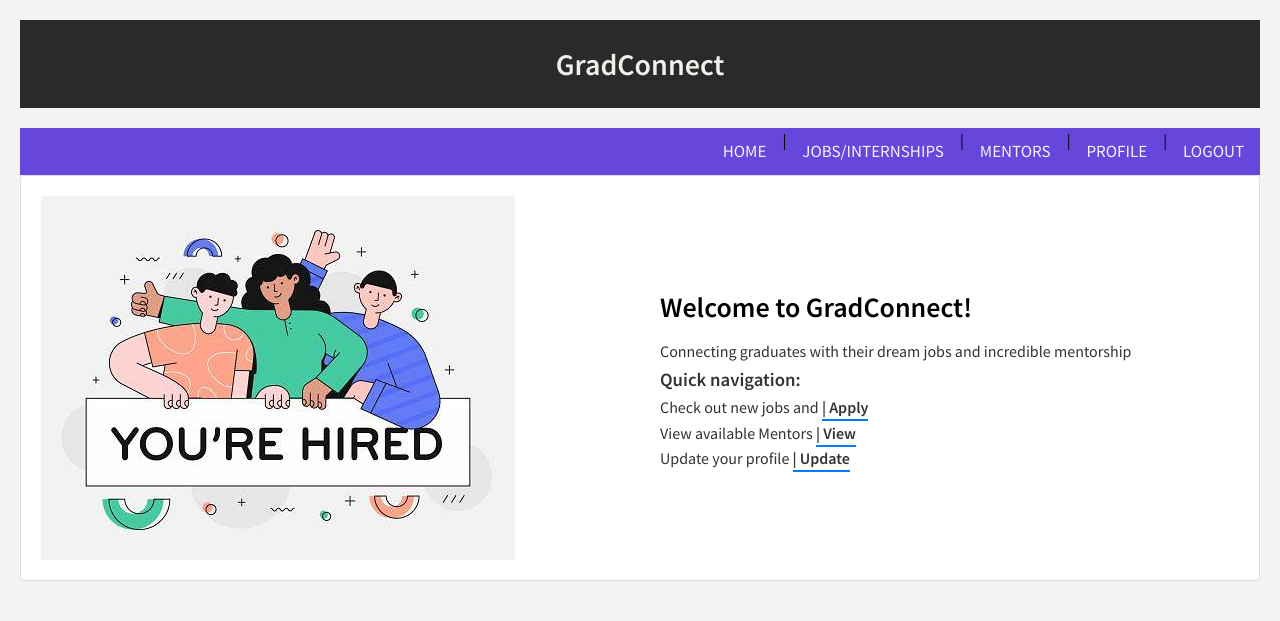
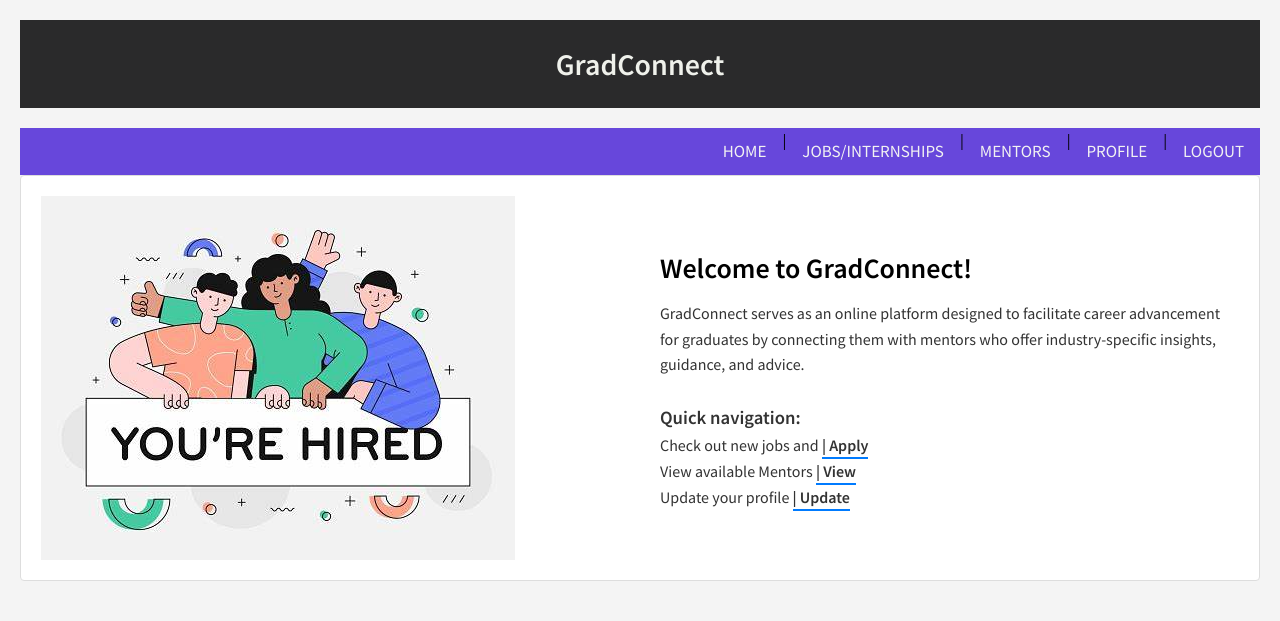
Before and after one commit to RudzaniMatidze/GradConnect, a Django app: page / in a window 1280 px wide. Shown: the top 621 px of the page. Run offline with Django 5.2, Linux system fonts and the light colour scheme.

Commit message:
file updated

```diff
--- a/gradconnect/members/templates/home.html
+++ b/gradconnect/members/templates/home.html
@@ -11,13 +11,15 @@ Home page
     </div>
     <div class="right-content">
         <h1>Welcome to GradConnect!</h1>
-        <p>Connecting graduates with their dream jobs and incredible mentorship</p>
+        <p>GradConnect serves as an online platform designed to facilitate career advancement for graduates by connecting them with mentors who offer industry-specific insights, guidance, and advice.</p>
+
+        <br> <!-- Add a line break here for spacing -->
 
         <h3>Quick navigation:</h3>
 
-        <p>Check out new jobs and <a href="members/" class="highlight-link">| Apply</a></p>
-        <p>View available Mentors <a href="mentor/" class="highlight-link">| View</a></p>
-        <p>Update your profile <a href="profile/edit/" class="highlight-link">| Update</a></p>
+        <p>Check out new jobs and <a href="members/" class="highlight-link">  | Apply</a></p>
+        <p>View available Mentors <a href="mentors/" class="highlight-link">  | View</a></p>
+        <p>Update your profile <a href="profile/edit/" class="highlight-link">  | Update</a></p>
     </div>
 </div>
 {% endblock %}
```
Also changed, not shown: gradconnect/members/templates/login.html (deleted, +0 -25 lines).
